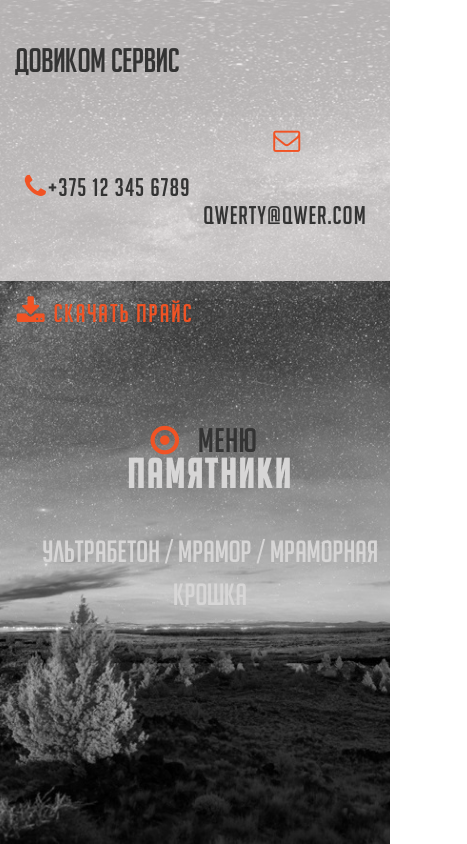
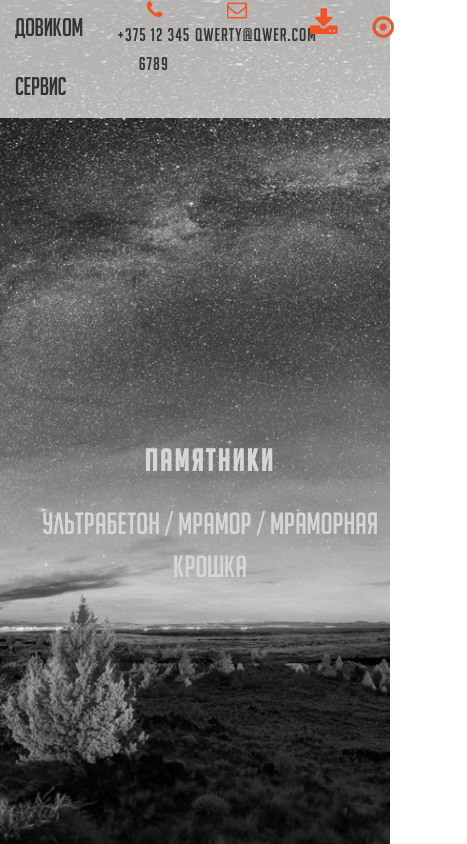
Before and after one commit to vSakun/monument, a plain HTML site: page index.html in a window 390 px wide. Shown: the top 844 px of the page, 467 px wide, since content can reach past the window. Drawn offline with Linux system fonts and the light colour scheme; some packages are replaced by stand-ins of ours.

Commit message:
top menu

```diff
--- a/css/media.css
+++ b/css/media.css
@@ -5,7 +5,33 @@
 
 }
 @media only screen and (max-width : 1200px) {
-
+	.mnuTop {
+    height: 7vh;
+  }
+	header p, footer p{
+		font-size: 2.5rem;
+		line-height: 7vh;
+	}
+	.contact span{
+		font-size: 1.8rem;
+		line-height: 7vh;
+	}
+	.contact i{
+		font-size: 2rem;
+	}
+	.downPrice i{
+		font-size: 2rem;
+	}
+	.downPrice a{
+		font-size: 2rem;
+		line-height: 7vh;
+	}
+	body .fixText{
+		line-height: 3.4vh;
+	}
+	body .fixMnuTop{
+		height: 3.4vh;
+	}
 }
 @media only screen and (max-width : 1170px) {
 
@@ -13,16 +39,49 @@
 
 /* Medium Devices, Desktops */
 @media only screen and (max-width : 992px) {
-	html{
-		font-size: 14px;
+	.tel, .mailE{
+		width: 50%;
+	}
+
+
+	.mnuTop {
+    height: 7vh;
+  }
+	header p, footer p{
+		font-size: 2.5rem;
+		line-height: 7vh;
+	}
+	body .contact span{
+		font-size: 1.8rem;
+		line-height: 3.4vh;
+	}
+	.contact i{
+		font-size: 2rem;
+	}
+	.downPrice i{
+		font-size: 2rem;
+	}
+	.downPrice a{
+		font-size: 2rem;
+		line-height: 7vh;
+	}
+	body .fixText{
+		line-height: 7vh;
+	}
+	body .fixMnuTop{
+		height: 7vh;
+	}
+	strong{
+		display: none;
+	}
+	.downPrice i{
+		font-size: 3rem;
 	}
 }
 
 /* Small Devices, Tablets */
 @media only screen and (max-width : 768px) {
-	html{
-		font-size: 12px;
-	}
+
 
 	/*Disable Animation on Mobile Devices*/
 	.animated {
@@ -48,38 +107,16 @@
 
 }
 @media only screen and (max-width : 618px) {
-	html{
-		font-size: 10px;
+	.title h1{
+		font-size: 3rem;
 	}
 }
 @media only screen and (max-width : 495px) {
-	html{
-		font-size: 10px;
-	}
-	h1{
-		font-size: 25px;
-	}
-	h2{
-		font-size: 20px;
-	}
-	h2 span{
-		font-size: 63px;
-	}
-	h3{
-		font-size: 2rem;
-	}
 
 }
 /* Custom, iPhone Retina */
 @media only screen and (max-width : 360px) {
-	h1{
-		font-size: 20px;
-	}
-	h2{
-		font-size: 15px;
-	}
-	h2 span{
-		font-size: 58px;
+
 }
 @media only screen and (max-width : 320px) {
 
--- a/css/style.css
+++ b/css/style.css
@@ -38,6 +38,9 @@ section{
 	text-transform: uppercase;
 	letter-spacing: 3px;
 	color: #D7D6D6;
+}
+html strong{
+	font-weight: lighter;
 }
 #bord{
 	position: relative;
@@ -144,7 +147,7 @@ section{
 	transition: height .5s;
 }
 .descrMenu .heightMax{
-	height: 17vh;
+	height: 110px;
 	transition: height .5s;
 }
 .descrMenu nav a{
--- a/index.html
+++ b/index.html
@@ -13,18 +13,18 @@
 
 	<link rel="stylesheet" href="libs/font-awesome-4.7.0/css/font-awesome.min.css">
 	<link rel="stylesheet" href="css/fonts.css">
+	<link rel="stylesheet" href="css/style.css">
 	<link rel="stylesheet" href="css/media.css">
-	<link rel="stylesheet" href="css/style.css">
 	<link rel="stylesheet" href="libs/bootstrap/css/bootstrap-grid.min.css">
 </head>
 <body>
 	<header>
 		<div class="container">
 			<div class="row mnuTop">
-				<div class="col-md-2">
+				<div class="col-md-2 col-xs-3">
 					<p>Довиком Сервис</p>
 				</div>
-				<div class="col-md-5">
+				<div class="col-md-5 col-xs-6">
 					<div class="contact">
 						<div class="tel">
 							<i class="fa fa-phone"></i><span>+375 12 345 6789</span>
@@ -34,14 +34,14 @@
 						</div>
 					</div>
 				</div>
-				<div class="col-md-3">
+				<div class="col-md-3 col-xs-2">
 					<div class="downPrice">
-						<a href=""><i class="fa fa-download"></i>Скачать Прайс</a>
+						<a href=""><i class="fa fa-download"></i><strong>Скачать Прайс</strong></a>
 					</div>
 				</div>
-				<div class="col-md-2">
+				<div class="col-md-2 col-xs-1">
 					<div class="descrMenu">
-						<p id="menuBotton"><i class="fa fa-dot-circle-o opas" aria-hidden="true"></i><i class="fa fa-circle-o opasN hid" aria-hidden="true"></i>Меню</p>
+						<p id="menuBotton"><i class="fa fa-dot-circle-o opas" aria-hidden="true"></i><i class="fa fa-circle-o opasN hid" aria-hidden="true"></i><strong>Меню</strong></p>
 						<nav>
 							<a href="#aboutUs" class="opasN">О нас</a>
 							<a href="#production" class="opasN">Продукция</a>
```
